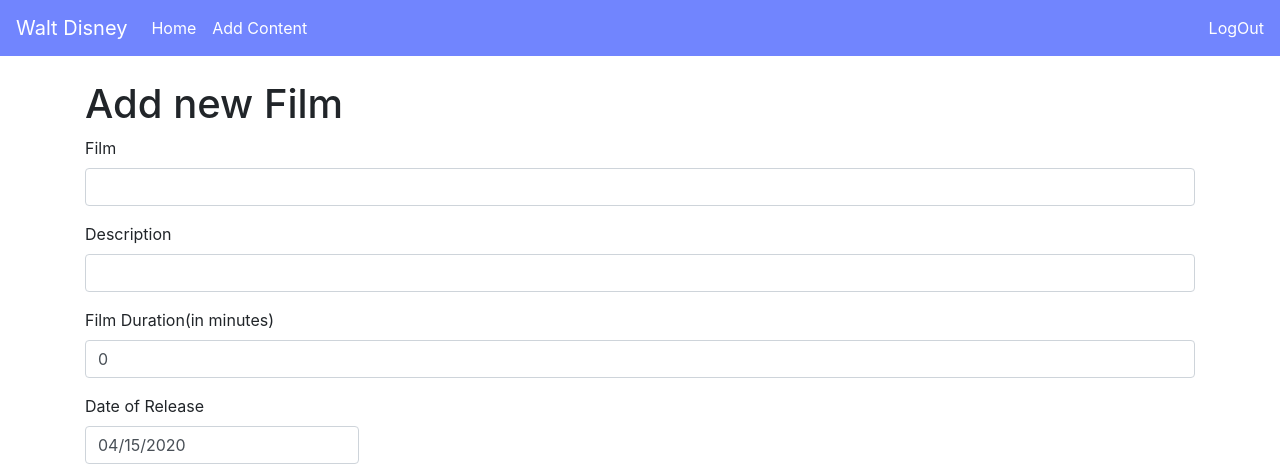
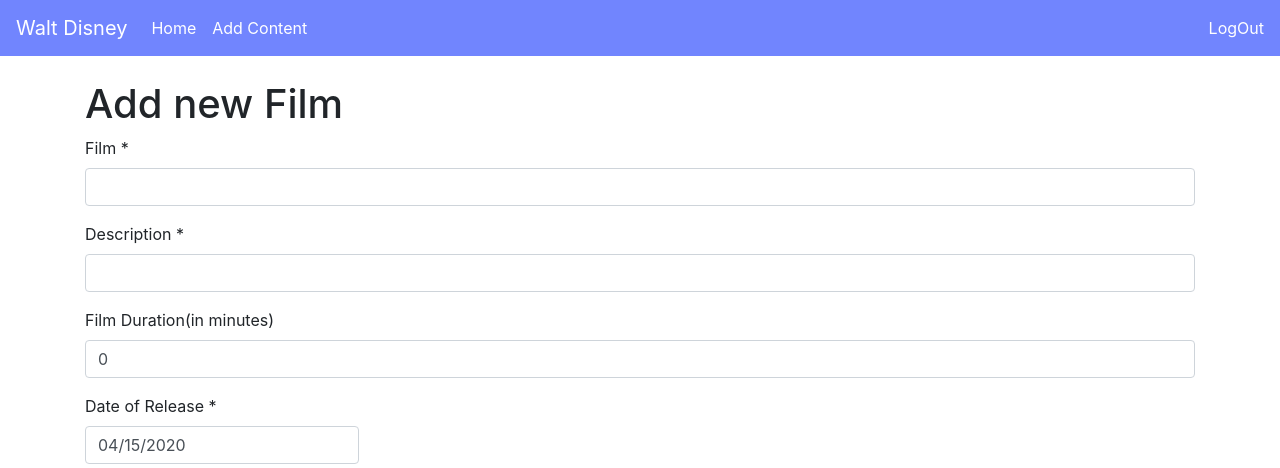
Before and after one commit to Asifrizwan6989/ClientSide-poc, a React (Create React App) app: page /add in a window 1280 px wide. Shown: the top 468 px of the page. Built offline with nearby package versions, Linux system fonts and the light colour scheme.

Commit message:
validation for add and edit page

```diff
--- a/src/components/addContent.component.js
+++ b/src/components/addContent.component.js
@@ -119,21 +119,21 @@
             <h1>Add new Film</h1>
             <form onSubmit={this.onSubmit}>
                 <div className="form-group">
-                    <label>Film</label>
+                    <label>Film *</label>
                     <input type="text" value={this.state.title} className="form-control" onChange={this.onChangeTitle} required></input>
                 </div>
                 <div className="form-group">
-                    <label>Description</label>
-                    <input type="text" value={this.state.description} className="form-control" onChange={this.onChangeDescription}></input>
+                    <label>Description *</label>
+                    <input type="text" value={this.state.description} className="form-control" onChange={this.onChangeDescription} required></input>
                 </div>
                 <div className="form-group">
                     <label>Film Duration(in minutes)</label>
-                    <input type="number" value={this.state.duration} className="form-control" onChange={this.onChangeDuration}></input>
+                    <input type="number" value={this.state.duration} className="form-control" onChange={this.onChangeDuration} required></input>
                 </div>
                 <div className="form-group">
-                    <label>Date of Release</label>
+                    <label>Date of Release *</label>
                     <div>
-                        <DatePicker className="form-control" selected={this.state.date} onChange={this.onChangeDate}/>
+                        <DatePicker className="form-control" selected={this.state.date} onChange={this.onChangeDate} required/>
                     </div>
                     {/* <input type="date" value={this.state.date} className="form-control" onChange={this.onChangeDate}></input> */}
                 </div>
--- a/src/components/editContent.component.js
+++ b/src/components/editContent.component.js
@@ -147,21 +147,21 @@ onChangeLanguage(e){
           <h1>Edit Film</h1>
           <form onSubmit={this.onSubmit}>
               <div className="form-group">
-                  <label>Film</label>
+                  <label>Film *</label>
                   <input type="text" value={this.state.title} className="form-control" onChange={this.onChangeTitle} required></input>
               </div>
               <div className="form-group">
-                  <label>Description</label>
-                  <input type="text" value={this.state.description} className="form-control" onChange={this.onChangeDescription}></input>
+                  <label>Description *</label>
+                  <input type="text" value={this.state.description} className="form-control" onChange={this.onChangeDescription} required></input>
               </div>
               <div className="form-group">
-                  <label>Film Duration(in minutes)</label>
-                  <input type="number" value={this.state.duration} className="form-control" onChange={this.onChangeDuration}></input>
+                  <label>Film Duration(in minutes) *</label>
+                  <input type="number" value={this.state.duration} className="form-control" onChange={this.onChangeDuration} required></input>
               </div>
               <div className="form-group">
-                  <label>Date of Release</label>
+                  <label>Date of Release *</label>
                   <div>
-                      <DatePicker className="form-control" selected={this.state.date} onChange={this.onChangeDate}/>
+                      <DatePicker className="form-control" selected={this.state.date} onChange={this.onChangeDate} required/>
                   </div>
                   {/* <input type="date" value={this.state.date} className="form-control" onChange={this.onChangeDate}></input> */}
               </div>
@@ -169,7 +169,7 @@ onChangeLanguage(e){
 
               <div className="form-group">
                     <label>Cast crew</label>
-                    <input type="text" value={this.state.cast} className="form-control" onChange={this.onChangeCast} required></input>
+                    <input type="text" value={this.state.cast} className="form-control" onChange={this.onChangeCast} ></input>
                 </div>
                 <div className="form-group">
                     <label>Produced By</label>
@@ -177,7 +177,7 @@ onChangeLanguage(e){
                 </div>
                 <div className="form-group">
                     <label>Film director</label>
-                    <input type="text" value={this.state.director} className="form-control" onChange={this.onChangeDirector} required></input>
+                    <input type="text" value={this.state.director} className="form-control" onChange={this.onChangeDirector} ></input>
                 </div>
                 <div className="form-group">
                     <label>Music</label>
```
